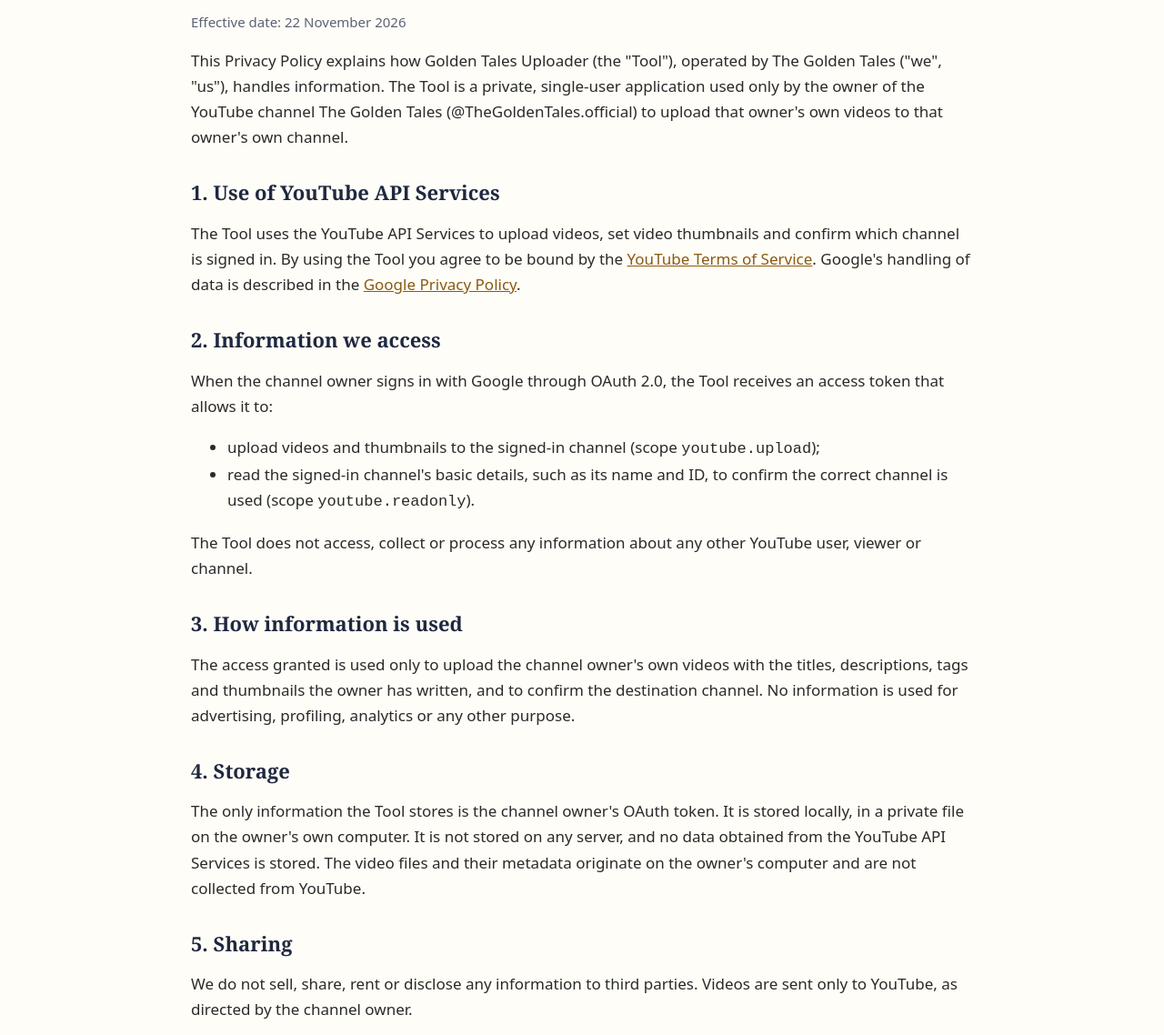
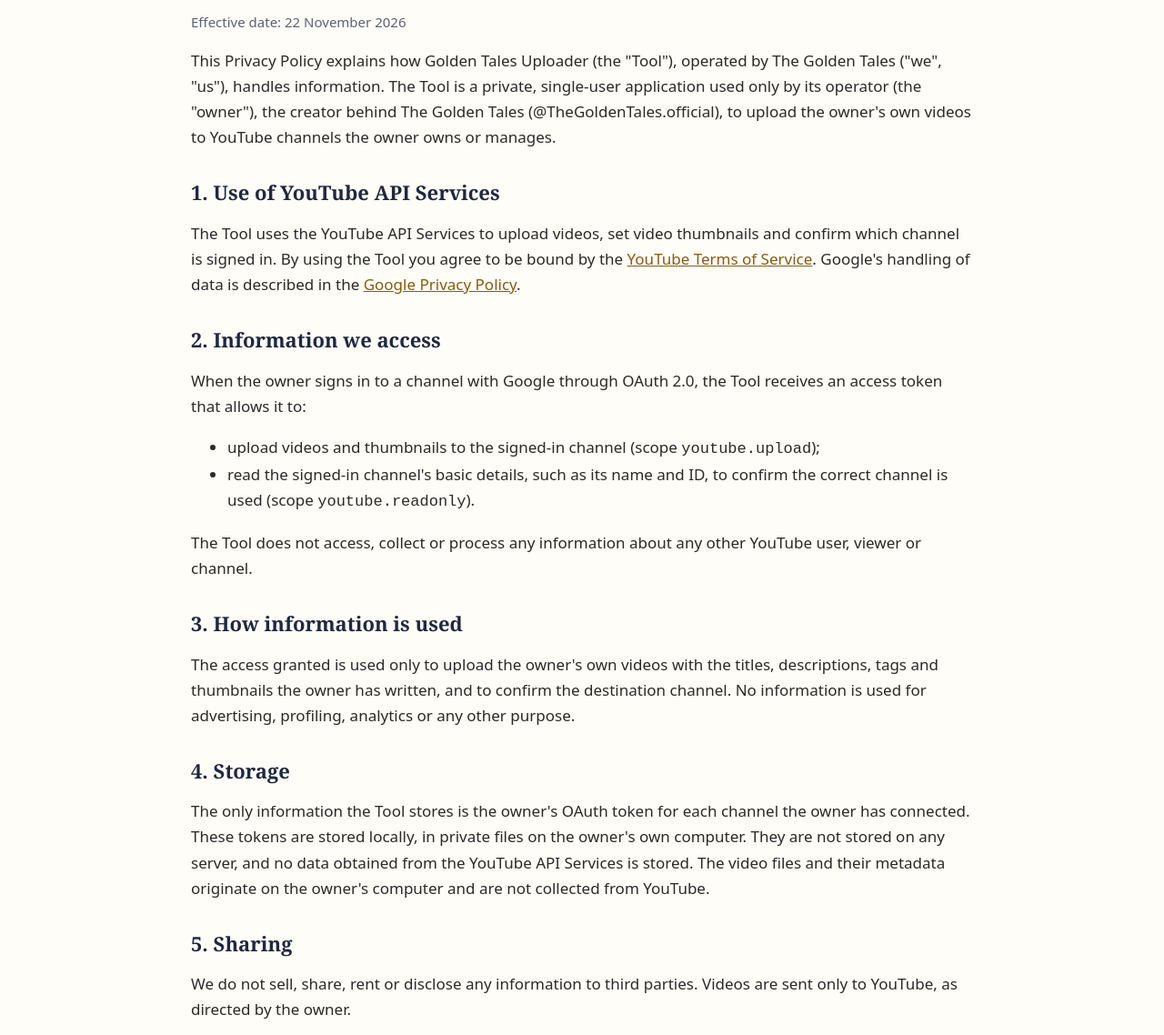
Before and after one commit to manojahujavid/manojahujavid.github.io, a plain HTML site: page privacy.html in a window 1280 px wide. Shown: the part 162-1300 px from the top of the page at 91% size. Drawn offline with Linux system fonts and the light colour scheme.

Commit message:
Cover all channels the creator owns

```diff
--- a/privacy.html
+++ b/privacy.html
@@ -12,13 +12,13 @@
   <h1>Privacy Policy</h1>
   <p class="meta">Effective date: 22 November 2026</p>
 
-  <p>This Privacy Policy explains how Golden Tales Uploader (the "Tool"), operated by The Golden Tales ("we", "us"), handles information. The Tool is a private, single-user application used only by the owner of the YouTube channel The Golden Tales (@TheGoldenTales.official) to upload that owner's own videos to that owner's own channel.</p>
+  <p>This Privacy Policy explains how Golden Tales Uploader (the "Tool"), operated by The Golden Tales ("we", "us"), handles information. The Tool is a private, single-user application used only by its operator (the "owner"), the creator behind The Golden Tales (@TheGoldenTales.official), to upload the owner's own videos to YouTube channels the owner owns or manages.</p>
 
   <h2>1. Use of YouTube API Services</h2>
   <p>The Tool uses the YouTube API Services to upload videos, set video thumbnails and confirm which channel is signed in. By using the Tool you agree to be bound by the <a href="https://www.youtube.com/t/terms">YouTube Terms of Service</a>. Google's handling of data is described in the <a href="https://policies.google.com/privacy">Google Privacy Policy</a>.</p>
 
   <h2>2. Information we access</h2>
-  <p>When the channel owner signs in with Google through OAuth 2.0, the Tool receives an access token that allows it to:</p>
+  <p>When the owner signs in to a channel with Google through OAuth 2.0, the Tool receives an access token that allows it to:</p>
   <ul>
     <li>upload videos and thumbnails to the signed-in channel (scope <code>youtube.upload</code>);</li>
     <li>read the signed-in channel's basic details, such as its name and ID, to confirm the correct channel is used (scope <code>youtube.readonly</code>).</li>
@@ -26,13 +26,13 @@
   <p>The Tool does not access, collect or process any information about any other YouTube user, viewer or channel.</p>
 
   <h2>3. How information is used</h2>
-  <p>The access granted is used only to upload the channel owner's own videos with the titles, descriptions, tags and thumbnails the owner has written, and to confirm the destination channel. No information is used for advertising, profiling, analytics or any other purpose.</p>
+  <p>The access granted is used only to upload the owner's own videos with the titles, descriptions, tags and thumbnails the owner has written, and to confirm the destination channel. No information is used for advertising, profiling, analytics or any other purpose.</p>
 
   <h2>4. Storage</h2>
-  <p>The only information the Tool stores is the channel owner's OAuth token. It is stored locally, in a private file on the owner's own computer. It is not stored on any server, and no data obtained from the YouTube API Services is stored. The video files and their metadata originate on the owner's computer and are not collected from YouTube.</p>
+  <p>The only information the Tool stores is the owner's OAuth token for each channel the owner has connected. These tokens are stored locally, in private files on the owner's own computer. They are not stored on any server, and no data obtained from the YouTube API Services is stored. The video files and their metadata originate on the owner's computer and are not collected from YouTube.</p>
 
   <h2>5. Sharing</h2>
-  <p>We do not sell, share, rent or disclose any information to third parties. Videos are sent only to YouTube, as directed by the channel owner.</p>
+  <p>We do not sell, share, rent or disclose any information to third parties. Videos are sent only to YouTube, as directed by the owner.</p>
 
   <h2>6. Cookies and tracking</h2>
   <p>The Tool is a local application and does not use cookies, tracking pixels or device identifiers. This website does not use cookies or analytics.</p>
@@ -41,7 +41,7 @@
   <p>Access can be revoked at any time on the Google security settings page at <a href="https://security.google.com/settings/security/permissions">https://security.google.com/settings/security/permissions</a>. Deleting the local token file also removes all stored data immediately. Any stored token is deleted within 7 days of access being revoked or of a deletion request, and no other API data is retained.</p>
 
   <h2>8. Children</h2>
-  <p>The Tool is not directed to children and is used only by the adult channel owner.</p>
+  <p>The Tool is not directed to children and is used only by the adult owner.</p>
 
   <h2>9. Changes</h2>
   <p>If this policy changes, the updated version will be posted on this page with a new effective date.</p>
```
Also changed, not shown: index.html (+1 -1 lines), terms.html (+1 -1 lines).
